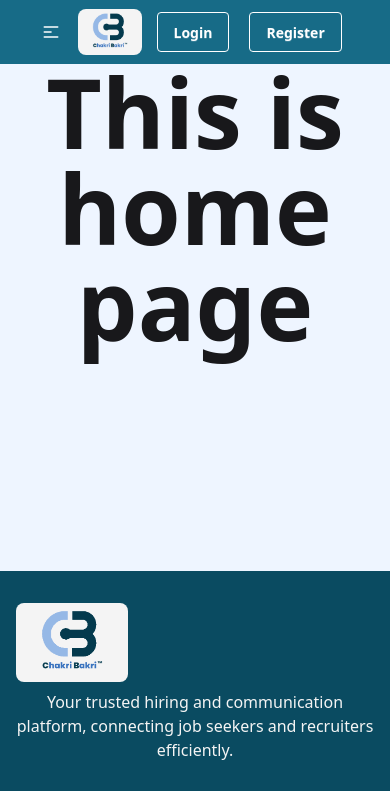
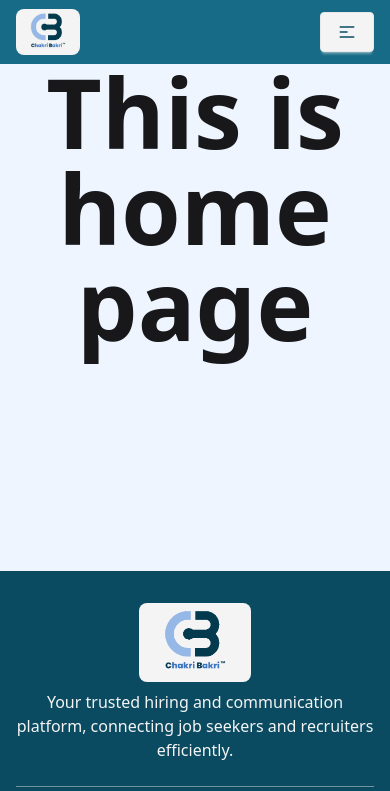
Before and after one commit to Motiur-Rahman-Dhrubo/Cakri-Bakri, a React (Vite) app: page / in a window 390 px wide. Shown: the top 791 px of the page. Built offline with nearby package versions, Linux system fonts and the light colour scheme; no server answers; grey boxes are pictures that could not be loaded.

Commit message:
navbar responsibe for all screen

```diff
--- a/src/component/SharedComponent/Footer.jsx
+++ b/src/component/SharedComponent/Footer.jsx
@@ -9,7 +9,7 @@ export default function Footer() {
           {/* Company Info */}
           <div className="lg:col-span-3 mb-6 md:mb-0 text-center md:text-left">
             <Link to="/">
-              <div className="w-28">
+              <div className="w-28 max-sm:mx-auto">
                 <img src={logo} className="w-full rounded-lg" alt="" />
               </div>
             </Link>
@@ -18,7 +18,7 @@ export default function Footer() {
               seekers and recruiters efficiently.
             </p>
           </div>
-
+          <div className="divider bg-cb-white h-[1px] mt-0 mb-4 opacity-50 md:hidden"></div>
           {/* Quick Links */}
           <div className="lg:col-span-6 flex justify-evenly space-x-8">
             <div>
@@ -73,7 +73,7 @@ export default function Footer() {
               </ul>
             </div>
           </div>
-
+          <div className="divider bg-cb-white h-[1px] mt-4 mb-0 opacity-50 md:hidden"></div>
           {/* Social Media Links */}
           <div className="lg:col-span-3 mt-6 md:mt-0">
             <h3 className="font-semibold text-lg text-center md:text-left">
--- a/src/component/SharedComponent/Navbar.jsx
+++ b/src/component/SharedComponent/Navbar.jsx
@@ -25,10 +25,30 @@ export default function Navbar() {
     </>
   );
   return (
-    <div className="navbar w-11/12 mx-auto text-white">
+    <div className="navbar px-0 w-11/12 mx-auto text-white">
+      {/* left side logo  */}
       <div className="navbar-start">
-        <div className="dropdown">
-          <div tabIndex={0} role="button" className="btn btn-ghost lg:hidden">
+        <Link to={"/"} className="w-16 rounded-lg">
+          <img
+            src={logo}
+            className="w-full rounded-lg"
+            alt="Chakri_Bakri.logo"
+          />
+        </Link>
+      </div>
+
+      {/* middle links for lg device */}
+      <div className="navbar-center hidden lg:flex">
+        <ul className="menu menu-horizontal px-1">{navLink}</ul>
+      </div>
+
+      <div className="navbar-end lg:hidden ">
+        <div className="dropdown relative">
+          <div
+            tabIndex={0}
+            role="button"
+            className="btn bg-cb-white text-cb-secondary lg:hidden"
+          >
             <svg
               xmlns="http://www.w3.org/2000/svg"
               className="h-5 w-5"
@@ -44,28 +64,51 @@ export default function Navbar() {
               />
             </svg>
           </div>
+
+          {/* navbar in mobile device */}
           <ul
             tabIndex={0}
-            className="menu menu-sm dropdown-content rounded-box z-1 mt-3 w-52 p-2 shadow"
+            className="menu menu-sm absolute right-0 dropdown-content bg-cb-primary text-cb-white border border-cb-card rounded-box z-1 mt-3 w-52 p-2 shadow"
           >
             {navLink}
+            {user ? (
+              <>
+                <h1 className="mr-2 text-2xl">
+                  <i>Welcome Back, {user.displayName}!!</i>
+                </h1>
+                <div className="dropdown dropdown-hover">
+                  <img
+                    className="w-10 h-10 rounded-full mr-5"
+                    src={user.photoURL}
+                    alt=""
+                  />
+                  <ul
+                    tabIndex={0}
+                    className="dropdown-content menu bg-cb-primary text-cb-white rounded-box z-[1] w-52 p-2 shadow"
+                  >
+                    <button className="btn btn-outline" onClick={handleSignOut}>
+                      Sign Out
+                    </button>
+                  </ul>
+                </div>
+              </>
+            ) : (
+              <>
+                <li>
+                  <NavLink to="/login">Login</NavLink>
+                </li>
+                <li>
+                  <NavLink to="/register">Register</NavLink>
+                </li>
+
+              </>
+            )}
           </ul>
         </div>
-        <Link to={"/"} className="w-16 rounded-lg">
-          <img
-            src={logo}
-            className="w-full rounded-lg"
-            alt="Chakri_Bakri.logo"
-          />
-        </Link>
       </div>
-      <div className="navbar-center hidden lg:flex">
-        <ul className="menu menu-horizontal px-1">{navLink}</ul>
-      </div>
-      {/* <div className="navbar-end">
-    <a className="btn">Button</a>
-  </div> */}
-      <div className="navbar-end gap-x-4">
+
+      {/* right links for lg device */}
+      <div className="navbar-end hidden lg:flex gap-x-4">
         {user ? (
           <>
             <h1 className="mr-2 text-2xl">
@@ -79,7 +122,7 @@ export default function Navbar() {
               />
               <ul
                 tabIndex={0}
-                className="dropdown-content menu bg-base-100 rounded-box z-[1] w-52 p-2 shadow"
+                className="dropdown-content menu bg-cb-primary text-cb-white rounded-box z-[1] w-52 p-2 shadow"
               >
                 <button className="btn btn-outline" onClick={handleSignOut}>
                   Sign Out
@@ -95,13 +138,7 @@ export default function Navbar() {
             <Link to="/register">
               <button className="btn btn-outline mr-2">Register</button>
             </Link>
-            <Link to="/login">
-              <img
-                className="w-10 h-10 rounded-full"
-                src="https://img.icons8.com/?size=100&id=zj0HDoXpmTPF&format=png&color=000000"
-                alt=""
-              />
-            </Link>
+
           </>
         )}
       </div>
--- a/src/pages/Login/Login.jsx
+++ b/src/pages/Login/Login.jsx
@@ -33,16 +33,16 @@ const Login = () => {
   return (
     <div className="flex flex-col md:flex-row ">
       {/* Animation Section */}
-      <div className="w-full md:w-1/2 flex justify-center items-center p-8">
+      <div className="w-full md:w-1/2 flex justify-center items-center max-sm:px-3 max-sm:py-5 md:p-8">
         {/* Lottie Animation Placeholder */}
         <div className="w-full max-w-lg">
-          <Lottie animationData={loginAnimation} />
+          {/* <Lottie animationData={loginAnimation} /> */}
         </div>
       </div>
 
       {/* Login Form Section */}
-      <div className="w-full md:w-1/2 flex flex-col justify-center items-center p-8">
-        <div className="bg-cb-card p-10 text-center rounded-lg">
+      <div className="w-full md:w-1/2 flex flex-col justify-center items-center max-sm:px-3 max-sm:py-5 md:p-8">
+        <div className="bg-cb-card p-5 lg:p-10 text-center rounded-lg">
           <h2 className="text-4xl text-cb-primary font-bold mb-3">
             Welcome Back
           </h2>
--- a/src/pages/Register/Register.jsx
+++ b/src/pages/Register/Register.jsx
@@ -50,15 +50,15 @@ const Registration = () => {
   return (
     <div className="flex flex-col md:flex-row ">
       {/* Animation Section */}
-      <div className="w-full md:w-1/2 flex justify-center items-center p-8">
+      <div className="w-full md:w-1/2 flex justify-center items-center max-sm:px-3 max-sm:py-5 md:p-8">
         <div className="w-full max-w-lg">
-          <Lottie animationData={registerAnimation} />
+          {/* <Lottie animationData={registerAnimation} /> */}
         </div>
       </div>
 
       {/* Register Form Section */}
-      <div className="w-full md:w-1/2  flex flex-col justify-center items-center p-8">
-        <div className="bg-cb-card p-10 text-center rounded-lg">
+      <div className="w-full md:w-1/2 flex flex-col justify-center items-center max-sm:px-3 max-sm:py-5 md:p-8">
+        <div className="bg-cb-card p-5 lg:p-10 text-center rounded-lg">
           <h2 className="text-4xl text-cb-primary font-bold mb-3">
             Create an Account
           </h2>
```
